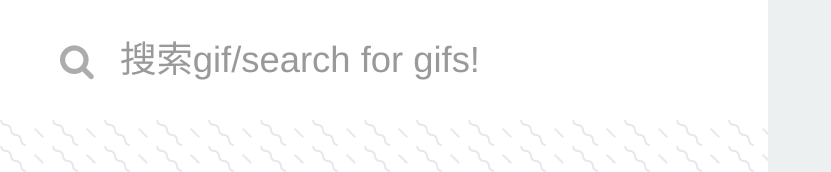
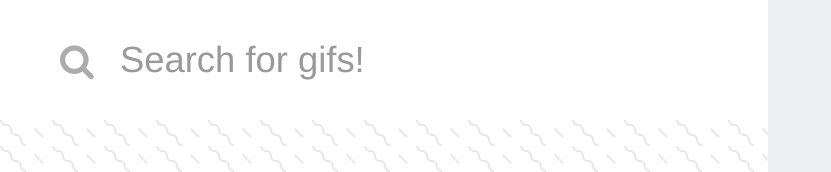
Before and after one commit to alrobwilloliver/react-giphy, a React app: page / in a window 1280 px wide. Shown: the top 172 px of the page, without its empty margins (0-831 px from the left). Built offline with nearby package versions, Linux system fonts and the light colour scheme.

Commit message:
adding meta html head to attempt to solve http api loading issue

```diff
--- a/package.json
+++ b/package.json
@@ -16,7 +16,7 @@
     "eslint-plugin-import": "^2.14.0",
     "eslint-plugin-jsx-a11y": "^6.1.2",
     "eslint-plugin-react": "^7.11.1",
-    "gh-pages": "^2.0.1",
+    "gh-pages": "^2.1.1",
     "html-loader": "^0.5.5",
     "html-webpack-plugin": "^3.2.0",
     "node-sass": "^4.12.0",
--- a/src/components/app.jsx
+++ b/src/components/app.jsx
@@ -18,7 +18,7 @@ class App extends Component {
 	giphy('Ok0HCc5YGNEr44rmiAgDgymmHGFs7gIk').search({
 	  q: query,
 	  rating: 'g',
-	  limit: 20
+	  limit: 10
 	}, (err, res) => {
 	    // Res contains gif data!
 	  this.setState({
--- a/src/components/search_bar.jsx
+++ b/src/components/search_bar.jsx
@@ -8,7 +8,7 @@ class SearchBar extends Component {
 
   render() {
   	return(
-	  <input type='text' className='form-control form-search' onChange={this.handleUpdate} placeholder="搜索gif/search for gifs!" />
+	  <input type='text' className='form-control form-search' onChange={this.handleUpdate} placeholder="Search for gifs!" />
   	)
   }
 }
--- a/templates/index.html
+++ b/templates/index.html
@@ -4,6 +4,7 @@
     <meta charset="UTF-8">
     <link rel="stylesheet" href="https://maxcdn.bootstrapcdn.com/bootstrap/3.3.7/css/bootstrap.min.css">
     <link rel="stylesheet" href="https://stackpath.bootstrapcdn.com/font-awesome/4.7.0/css/font-awesome.min.css">
+    <meta http-equiv="Content-Security-Policy" content="upgrade-insecure-requests">
     <title>React giphy</title>
   </head>
   <body>
```
Also changed, not shown: 1 other file (tests, documents, lock files or other folders).
